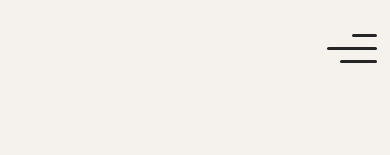
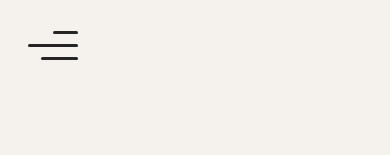
Before and after one commit to jazdmiller/jazmine-miller-portfolio, a React (Vite) app: page /about in a window 390 px wide. Shown: the top 155 px of the page. Built offline with nearby package versions, Linux system fonts and the light colour scheme.

Commit message:
update mobile navbar styling

```diff
--- a/src/App.scss
+++ b/src/App.scss
@@ -34,7 +34,9 @@ body {
 }
 
 /* ******* NAVBAR ********** */
-
+.modal-dialog{
+  z-index: 1000;
+}
 /* styles.module.css */
 .mobile-menu-icon {
   display: flex;
@@ -82,9 +84,26 @@ body {
  z-index: 999;
 }
 
+.nav-bg{
+  background-color: var(--primary-color);
+  position: sticky;
+  top: 0;
+  z-index: 999;
+}
+
+.modal-backdrop{
+  position: unset !important;
+}
 .bg-blur{
   // background-color: transparent;
-  backdrop-filter: blur(10px);
+  // backdrop-filter: blur(10px);
+  // position: fixed;
+  // top: 0;
+  // width: 100%;
+}
+
+.nav-margin{
+  margin-bottom: 10%;
 }
 
 .full-bg{
@@ -111,9 +130,7 @@ body {
   transition: text-decoration 0.3s ease;
 }
 
-.navbar-collapse {
 
-}
 
 .darkmode-icon {
   width: 30px;
@@ -449,6 +466,7 @@ body {
   font-family: "Zephyr", serif;
   text-transform: uppercase;
   font-size: 4rem;
+  margin-top: 40%;
 }
 
 .inner-div span{
--- a/src/components/Navbar.jsx
+++ b/src/components/Navbar.jsx
@@ -14,9 +14,11 @@ function Navbar({ isDarkMode, toggleDarkMode }) {
   // };
 
   return (
-    <nav className='navbar container bg-blur navbar-expand-lg py-0 px-0'>
+    <nav className='container nav-bg navbar-expand-lg py-3 px-0'>
+      <div className="row mr-0">
+        <div className="col">
       <button
-        className="navbar-toggler ml-auto mt-4 d-lg-none"
+        className="bg-blur navbar-toggler d-lg-none"
         type="button"
         data-toggle="modal"
         data-target="#mobileMenuModal"
@@ -27,15 +29,21 @@ function Navbar({ isDarkMode, toggleDarkMode }) {
             <img src={DarkMenuIcon} alt="Menu Icon" />
           </span>
         ) : ( */}
-          <span className="mobile-menu-icon">
+          <span className="mobile-menu-icon ml-auto mr-4">
             <span></span>
             <span></span>
             <span></span>
           </span>
       </button>
+        </div>
+
+        <div className="col">
+
+        </div>
+      </div>
 
       <DesktopMenu isDarkMode={isDarkMode} toggleDarkMode={toggleDarkMode}/>
-      <MobileMenu />
+      <MobileMenu className="nav-margin"/>
 
       {/* <div
         className="collapse navbar-collapse py-3 justify-content-between d-none d-flex">
--- a/src/pages/About.jsx
+++ b/src/pages/About.jsx
@@ -33,6 +33,7 @@ function About({ isDarkMode }) {
     "Git",
     "axios",
     "Jenkins",
+    "JIRA",
     "Nodejs",
     "Express",
     "json",
--- a/src/pages/ProjectDetails.jsx
+++ b/src/pages/ProjectDetails.jsx
@@ -180,7 +180,7 @@ function ProjectDetails({ isDarkMode }) {
     <div className='container' id='smooth-wrapper'>
       <div id='smooth-content'>
       <section className='outer-div mx-auto my-5'>
-        <div ref={bgDivRef} className='inner-div my-3 bg-div'>
+        <div ref={bgDivRef} className='inner-div my-md-3 bg-div'>
          <span>{projectDetails.title}<img ref={imgRef} className='mt-3 ' src={isDarkMode ? DarkStarIcon : StarIcon} /></span>
         </div>
       </section>
```
